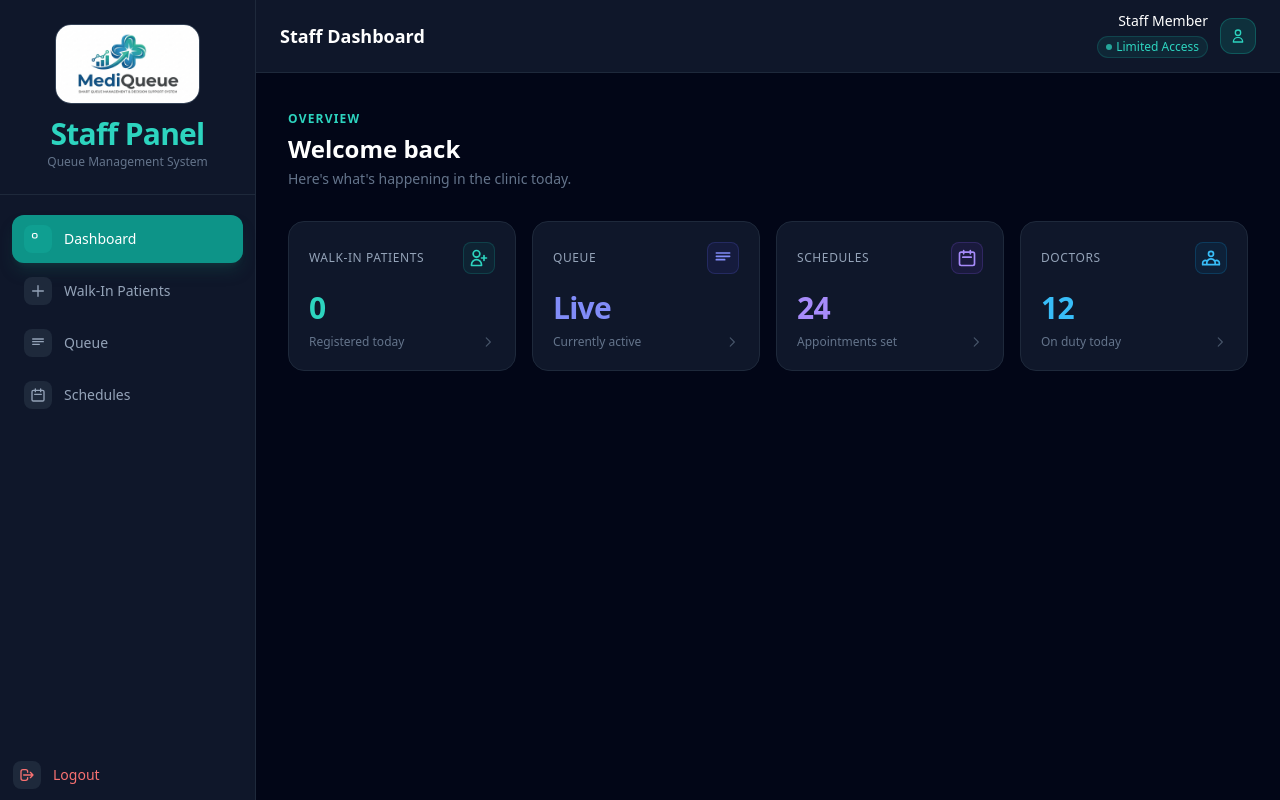
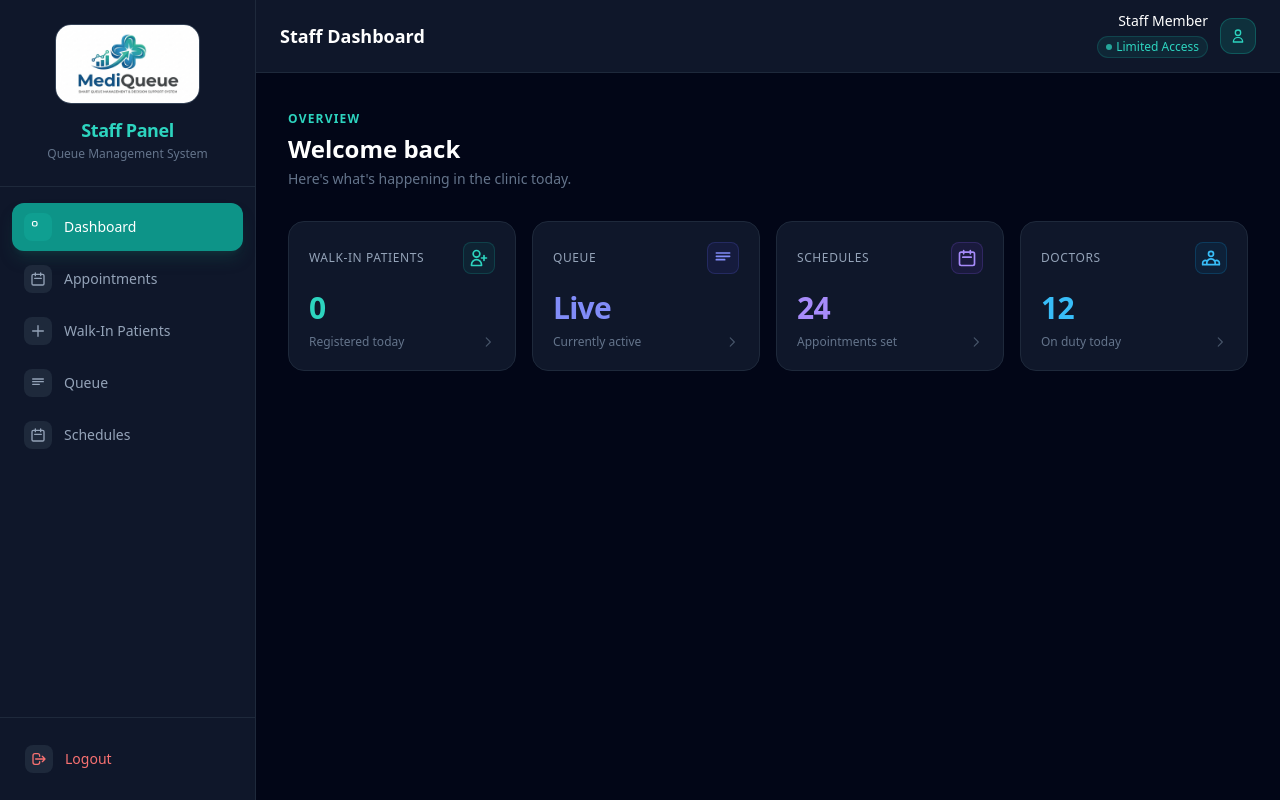
Before and after one commit to Hiruni28/Smart-Queue-Management-and-Decision-Support-System-for-Medical-Centers-FRONTEND, a React (Vite) app: page /staff-dashboard in a window 1280 px wide. Built offline with nearby package versions, Linux system fonts and the light colour scheme.

Commit message:
Updated Staff sidebar file

```diff
--- a/src/components/StaffSidebar.jsx
+++ b/src/components/StaffSidebar.jsx
@@ -8,6 +8,16 @@ const navItems = [
       <svg className="w-4 h-4" fill="none" stroke="currentColor" strokeWidth={1.8} viewBox="0 0 24 24">
         <path strokeLinecap="round" strokeLinejoin="round"
           d="M3.75 6A2.25 2.25 0 0 1 6 3.75h2.25A2.25 2.25 0 0 1 10.5 6v2.25a2.25 2.25 0 0 1-2.25 2.25H6a2.25 2.25 0 0 1-2.25-2.25V6Z" />
+      </svg>
+    ),
+  },
+  {
+    to: "/staff-appointments",
+    label: "Appointments",
+    icon: (
+      <svg className="w-4 h-4" fill="none" stroke="currentColor" strokeWidth={2} viewBox="0 0 24 24">
+        <path strokeLinecap="round" strokeLinejoin="round"
+          d="M8 7V3m8 4V3m-9 8h10M5 21h14a2 2 0 002-2V7a2 2 0 00-2-2H5a2 2 0 00-2 2v12a2 2 0 002 2z" />
       </svg>
     ),
   },
@@ -44,7 +54,6 @@ const navItems = [
 function StaffSidebar() {
   const location = useLocation();
   const navigate = useNavigate();
-
   const staff = localStorage.getItem("staff");
 
   function logout() {
@@ -59,19 +68,15 @@ function StaffSidebar() {
       <div className="px-5 py-6 border-b border-slate-800">
         <div className="flex flex-col items-center text-center">
           <div className="w-21 h-20 mb-3 rounded-2xl overflow-hidden bg-slate-800 border border-slate-700 flex items-center justify-center">
-            <img
-              src="/logo.png"
-              alt="Logo"
-              className="object-contain w-full h-full"
-            />
+            <img src="/logo.png" alt="Logo" className="object-contain w-full h-full" />
           </div>
-          <h2 className="text-3xl font-bold text-teal-400 tracking-tight">Staff Panel</h2>
+          <h2 className="text-lg font-bold text-teal-400 tracking-tight">Staff Panel</h2>
           <p className="text-xs text-slate-500 mt-0.5">Queue Management System</p>
         </div>
       </div>
 
       {/* Nav */}
-      <nav className="flex-1 px-3 py-5 flex flex-col gap-1">
+      <nav className="flex-1 px-3 py-4 space-y-1">
         {navItems.map((item) => {
           const active = location.pathname === item.to;
           return (
@@ -84,7 +89,6 @@ function StaffSidebar() {
                   : "text-slate-400 hover:bg-slate-800 hover:text-white"
                 }`}
             >
-              {/* Icon wrapper */}
               <span className={`w-7 h-7 flex items-center justify-center rounded-lg shrink-0 transition-colors
                 ${active
                   ? "bg-teal-500/30 text-white"
@@ -98,7 +102,8 @@ function StaffSidebar() {
         })}
       </nav>
 
-        {/* Logout button */}
+      {/* Logout */}
+      <div className="px-3 py-4 border-t border-slate-800 space-y-2">
         <button
           onClick={logout}
           className="group w-full flex items-center gap-3 px-3 py-2.5 rounded-xl text-sm font-medium
@@ -114,6 +119,7 @@ function StaffSidebar() {
           </span>
           Logout
         </button>
+      </div>
 
     </div>
   );
```
